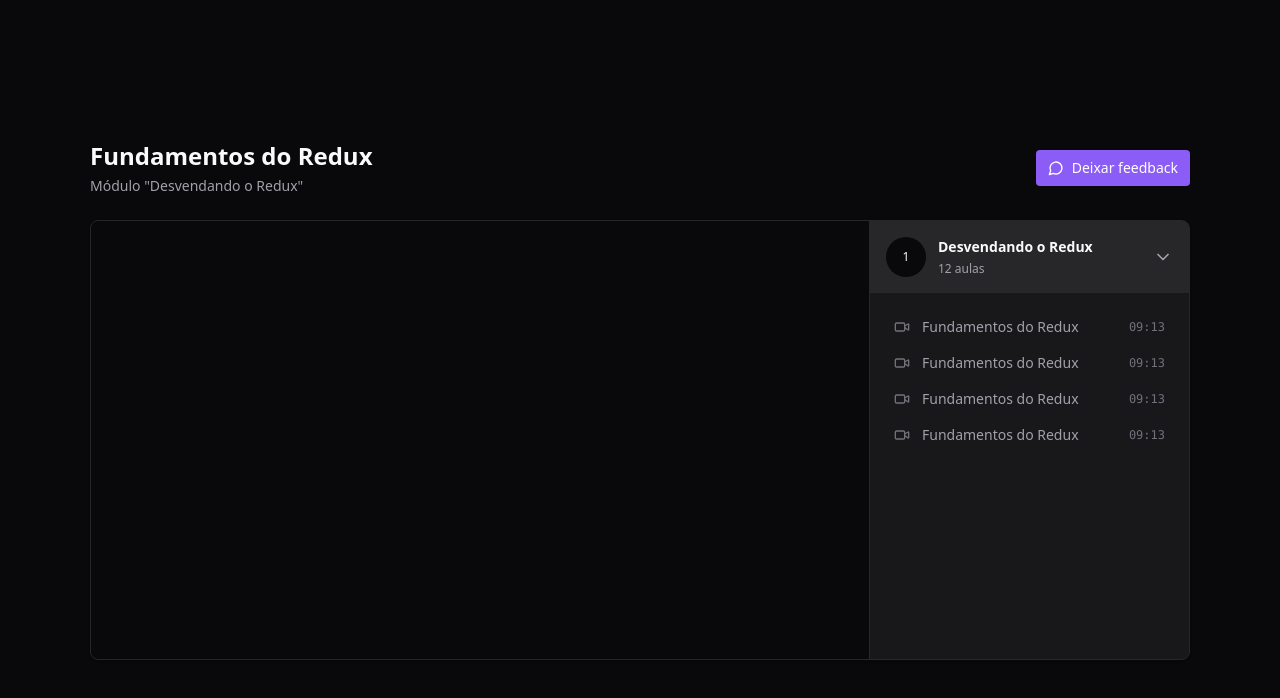
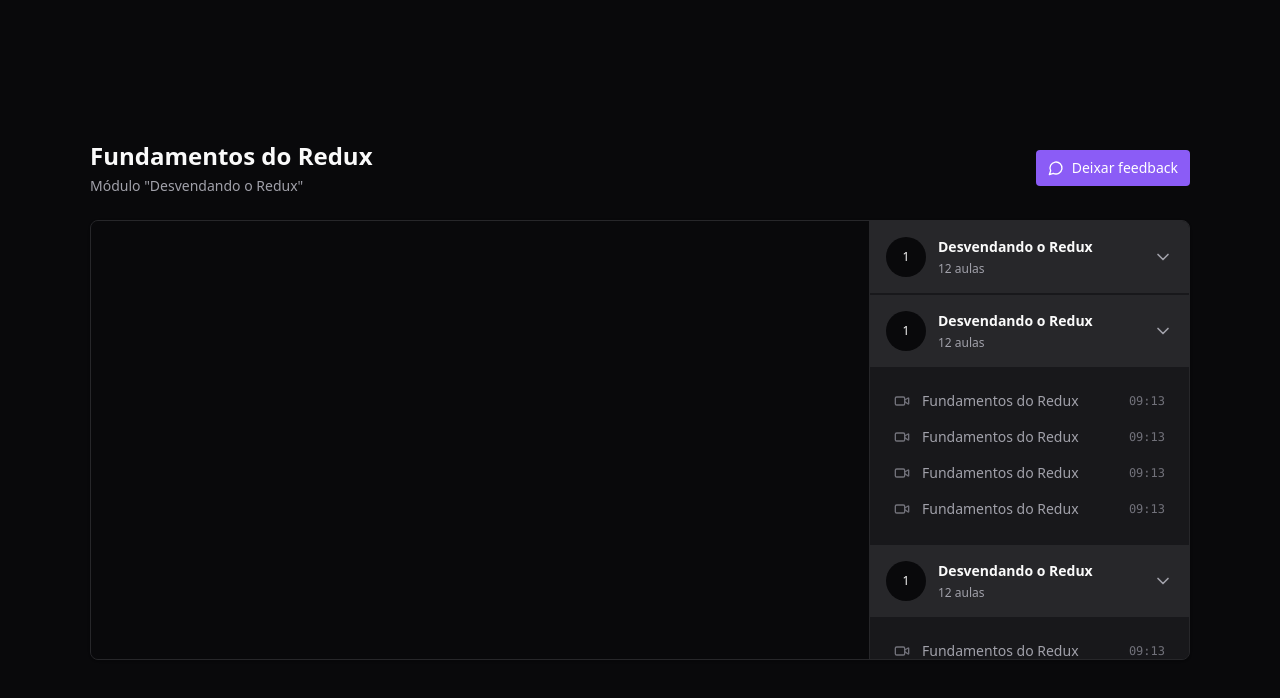
Before and after one commit to victorbadaro/react-redux-zustand, a React (Vite) app: page / in a window 1280 px wide. Shown: the top 698 px of the page. Built offline with nearby package versions, Linux system fonts and the light colour scheme.

Commit message:
feat: add a scrollbar in the sidebar

```diff
--- a/eslint.config.js
+++ b/eslint.config.js
@@ -26,7 +26,8 @@
 			quotes: ['error', 'single'],
 			'jsx-quotes': ['error', 'prefer-double'],
 			semi: ['error', 'always'],
-			'comma-dangle': ['error', 'never']
+			'comma-dangle': ['error', 'never'],
+			'@typescript-eslint/no-require-imports': 'off'
 		}
 	}
 );
--- a/package.json
+++ b/package.json
@@ -29,6 +29,7 @@
 		"eslint-plugin-react-refresh": "^0.4.12",
 		"globals": "^15.9.0",
 		"postcss": "^8.4.47",
+		"tailwind-scrollbar": "^3.1.0",
 		"tailwindcss": "^3.4.13",
 		"typescript": "^5.5.3",
 		"typescript-eslint": "^8.7.0",
--- a/src/pages/player.tsx
+++ b/src/pages/player.tsx
@@ -18,7 +18,7 @@
 					</button>
 				</div>
 
-				<main className="relative flex overflow-hidden rounded-lg border border-zinc-800 bg-zinc-900 shadow">
+				<main className="relative flex overflow-hidden rounded-lg border border-zinc-800 bg-zinc-900 shadow pr-80">
 					<div className="flex-1">
 						<div className="w-full bg-zinc-950 aspect-video">
 							<ReactPlayer
@@ -29,7 +29,52 @@
 							/>
 						</div>
 					</div>
-					<aside className="w-80 border-l border-zinc-800 bg-zinc-900">
+					<aside className="w-80 absolute top-0 right-0 bottom-0 border-l divide-y-2 divide-zinc-900 border-zinc-800 bg-zinc-900 overflow-y-scroll scrollbar-thin scrollbar-track-zinc-950 scrollbar-thumb-zinc-800">
+						<div>
+							<button type="button" className="flex w-full items-center gap-3 bg-zinc-800 p-4">
+								<div className="flex size-10 rounded-full items-center justify-center bg-zinc-950 text-xs">1</div>
+								<div className="flex flex-col gap-1 text-left">
+									<strong className="text-sm">Desvendando o Redux</strong>
+									<span className="text-xs text-zinc-400">12 aulas</span>
+								</div>
+								<ChevronDown className="size-5 ml-auto text-zinc-400" />
+							</button>
+						</div>
+
+						<div>
+							<button type="button" className="flex w-full items-center gap-3 bg-zinc-800 p-4">
+								<div className="flex size-10 rounded-full items-center justify-center bg-zinc-950 text-xs">1</div>
+								<div className="flex flex-col gap-1 text-left">
+									<strong className="text-sm">Desvendando o Redux</strong>
+									<span className="text-xs text-zinc-400">12 aulas</span>
+								</div>
+								<ChevronDown className="size-5 ml-auto text-zinc-400" />
+							</button>
+
+							<nav className="relative flex flex-col gap-4 p-6">
+								<button type="button" className="flex items-center gap-3 text-sm text-zinc-400">
+									<Video className="size-4 text-zinc-500" />
+									<span>Fundamentos do Redux</span>
+									<span className="ml-auto font-mono text-xs text-zinc-500">09:13</span>
+								</button>
+								<button type="button" className="flex items-center gap-3 text-sm text-zinc-400">
+									<Video className="size-4 text-zinc-500" />
+									<span>Fundamentos do Redux</span>
+									<span className="ml-auto font-mono text-xs text-zinc-500">09:13</span>
+								</button>
+								<button type="button" className="flex items-center gap-3 text-sm text-zinc-400">
+									<Video className="size-4 text-zinc-500" />
+									<span>Fundamentos do Redux</span>
+									<span className="ml-auto font-mono text-xs text-zinc-500">09:13</span>
+								</button>
+								<button type="button" className="flex items-center gap-3 text-sm text-zinc-400">
+									<Video className="size-4 text-zinc-500" />
+									<span>Fundamentos do Redux</span>
+									<span className="ml-auto font-mono text-xs text-zinc-500">09:13</span>
+								</button>
+							</nav>
+						</div>
+
 						<div>
 							<button type="button" className="flex w-full items-center gap-3 bg-zinc-800 p-4">
 								<div className="flex size-10 rounded-full items-center justify-center bg-zinc-950 text-xs">1</div>
--- a/tailwind.config.js
+++ b/tailwind.config.js
@@ -7,5 +7,5 @@
 	theme: {
 		extend: {}
 	},
-	plugins: []
+	plugins: [require('tailwind-scrollbar')]
 };
```
Also changed, not shown: 1 other file (tests, documents, lock files or other folders).
